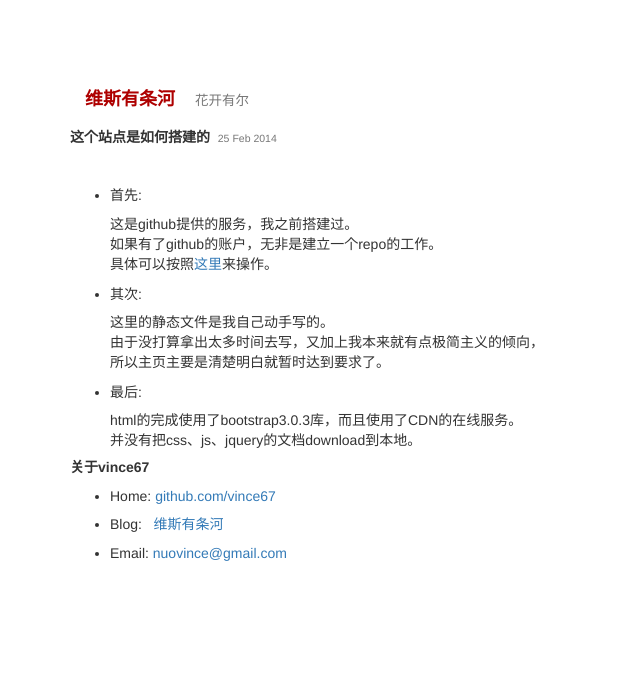
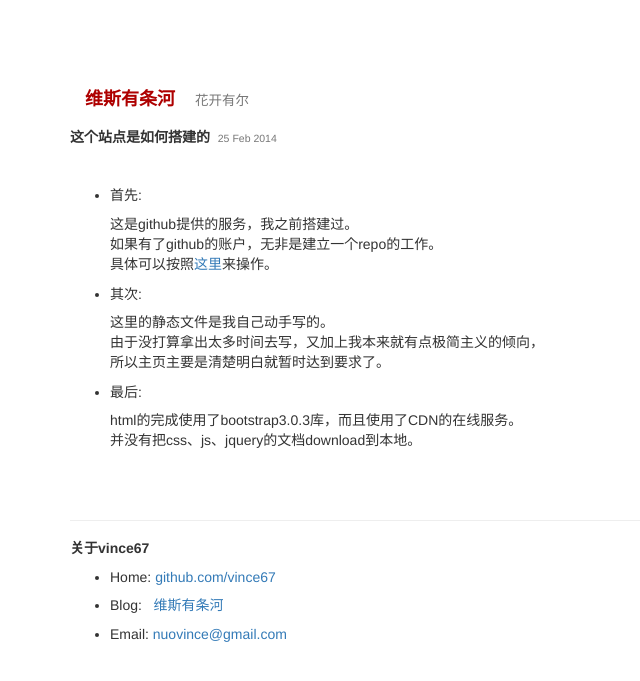
Before and after one commit to vince67/vince67.github.io, a Jekyll site: the page built from _posts/2014-02-25-how_to_build_this_site.html, in a window 1280 px wide. Shown: the top 681 px of the page, without its empty margins (0-640 px from the left). Built offline with Jekyll 4.4.1, drawn with Linux system fonts in a browser that asks for light colours; nearby versions of some CDN libraries.

Commit message:
Update default.html

```diff
--- a/_layouts/default.html
+++ b/_layouts/default.html
@@ -17,6 +17,8 @@
                 {{ content }}
             </div>
             <div class="span4">
+                <br><br>
+                <hr />
                 <h5><strong>关于vince67</strong></h5>
                 <ul>
                     <li><h5>Home:&nbsp;<a href="http://github.com/vince67/">github.com/vince67</a></h5></li>
```
